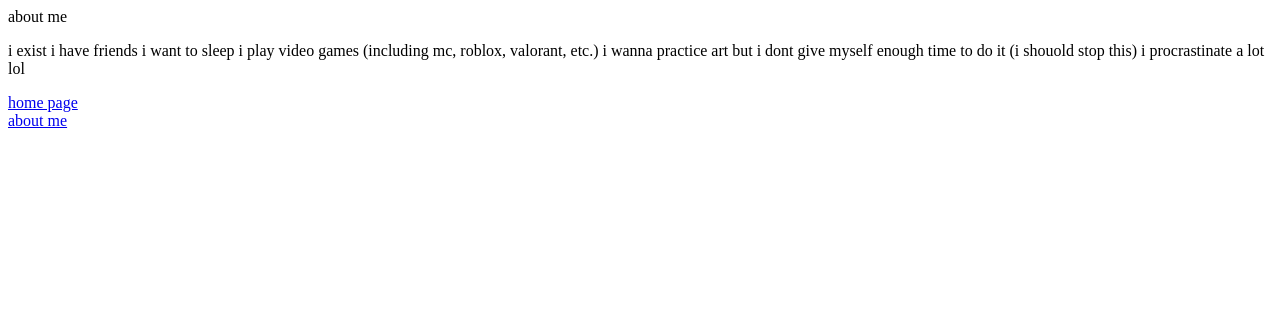
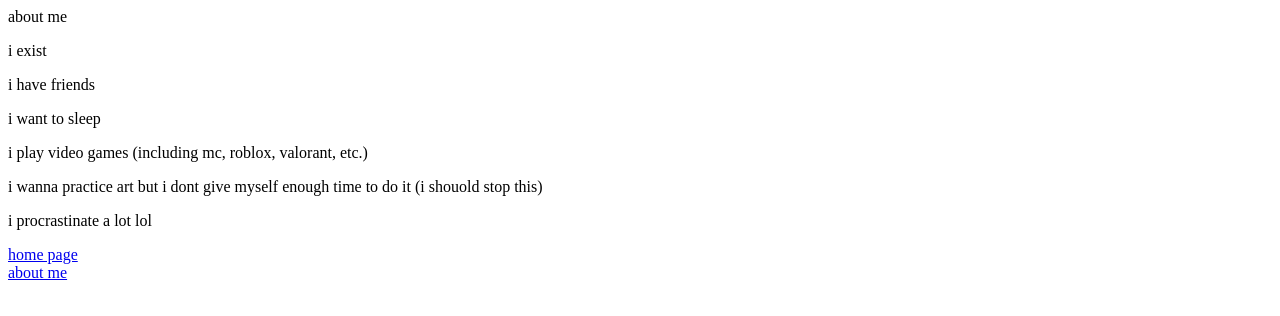
Before and after one commit to Enrico-Tabilin/website, a plain HTML site: page about-me.html in a window 1280 px wide. Drawn offline with Linux system fonts and the light colour scheme.

Commit message:
fixed about me page

```diff
--- a/about-me.html
+++ b/about-me.html
@@ -5,13 +5,12 @@
     </head>
     <body>
         <h>about me</h>
-        <p>i exist
-            i have friends
-            i want to sleep
-            i play video games (including mc, roblox, valorant, etc.)
-            i wanna practice art but i dont give myself enough time to do it (i shouold stop this)
-            i procrastinate a lot lol
-        </p>
+        <p>i exist</p>
+        <p>i have friends</p>
+        <p>i want to sleep</p>
+        <p>i play video games (including mc, roblox, valorant, etc.)</p>
+        <p>i wanna practice art but i dont give myself enough time to do it (i shouold stop this)</p>
+        <p>i procrastinate a lot lol</p>
     </body>
     <footer><a href="./index.html">home page</a><br><a href="./about-me.html">about me</a></footer>
 </html>
```
